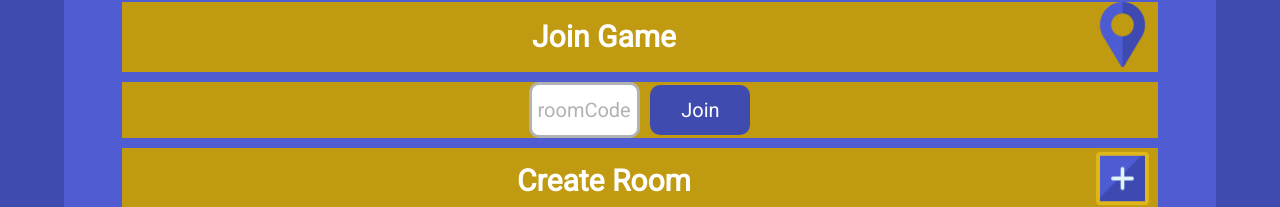
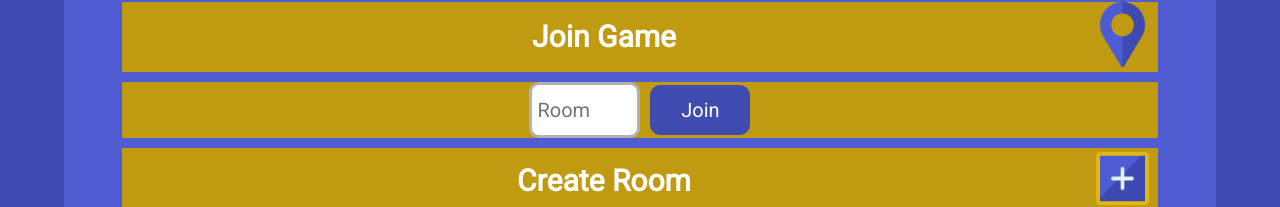
Before and after one commit to S1123500/-ipmedt4-spoorzoekertje-frontend-, a React (Create React App) app: page / in a window 1280 px wide. Both pictures are taken after a click on the button "Join Game". Shown: the part 173-380 px from the top of the page. Built offline with nearby package versions, Linux system fonts and the light colour scheme.

Commit message:
Fix voor roomcode

```diff
--- a/src/components/Login.js
+++ b/src/components/Login.js
@@ -22,8 +22,8 @@ class Login extends React.Component {
     }
 
     handleChange = (e) => {
-        console.log(document.getElementById('roomCode').value);
-        this.input_code = document.getElementById('roomCode').value;
+        console.log(document.getElementById('RoomCode').value);
+        this.input_code = document.getElementById('RoomCode').value;
     }
 
     code = () => {
@@ -82,7 +82,7 @@ class Login extends React.Component {
                 </button>
                 <article id="dropdownCode" className="contentCode">
                     <form action="" onSubmit={this.onInput}>
-                        <input className="roomCode" type="text" id="roomCode" name="roomCode" placeholder="Code" onChange={this.handleChange} />
+                        <input className="roomCode" type="text" id="RoomCode" name="Code" onChange={this.handleChange} />
                         <input className="submit" type="submit" value="Join" />
                     </form>
                 </article>
--- a/src/components/MapView.js
+++ b/src/components/MapView.js
@@ -19,18 +19,19 @@ const MapView = (props) => {
   const location = useGeolocation();
 
   const defaultLat = 52.160114;
-  const defaultLng = 4.490900; //center of Leiden
+  const defaultLng = 4.490900; //maakt de map aan met het correcte middenpunt en zoom zodat het overzichtelijk is.
   const zoom = 15;
 
   let latitude = location.coords.lat;
   let longitude = location.coords.lng;
 
-  return (
+  return (// Trekt de locaties uit de constants om het te renderen op de app.
     <Map center={[defaultLat, defaultLng]} zoom={zoom}>
       <TileLayer
         url="https://{s}.tile.openstreetmap.org/{z}/{x}/{y}.png"
         attribution="&copy; <a href=&quot;http://osm.org/copyright&quot;>OpenStreetMap</a> contributors"
       />
+      {/* De markers worden uit de datafile in assets gehaald, die staan hier vast in om neer te zetten. */}
       <Markers venues={data.venues} />
       {
         location.loaded && !location.error && (
--- a/src/components/Section.js
+++ b/src/components/Section.js
@@ -31,7 +31,7 @@ class Section extends React.Component{
                 </button>
                 <article id="dropdownCode" className="contentCode">
                     <form action="">
-                        <input className="roomCode" type="text" id="roomCode" name="roomCode" defaultValue="roomCode" />
+                        <input className="roomCode" type="text" id="roomCode" name="roomCode" maxlength="4" placeholder="Room"/>
                         <input className="submit"type="submit" value="Join" />
                     </form>
                 </article>
--- a/src/css/Login.css
+++ b/src/css/Login.css
@@ -91,7 +91,7 @@
     border-radius: 10px;
     border: 3px solid #b1b2b4;
     font-size: 2rem;
-    color: #b1b2b4;
+    color: #b1b2b4 ;
 
   }
 
```
Also changed, not shown: src/components/PlayerContent.js (line endings or trailing spaces).
